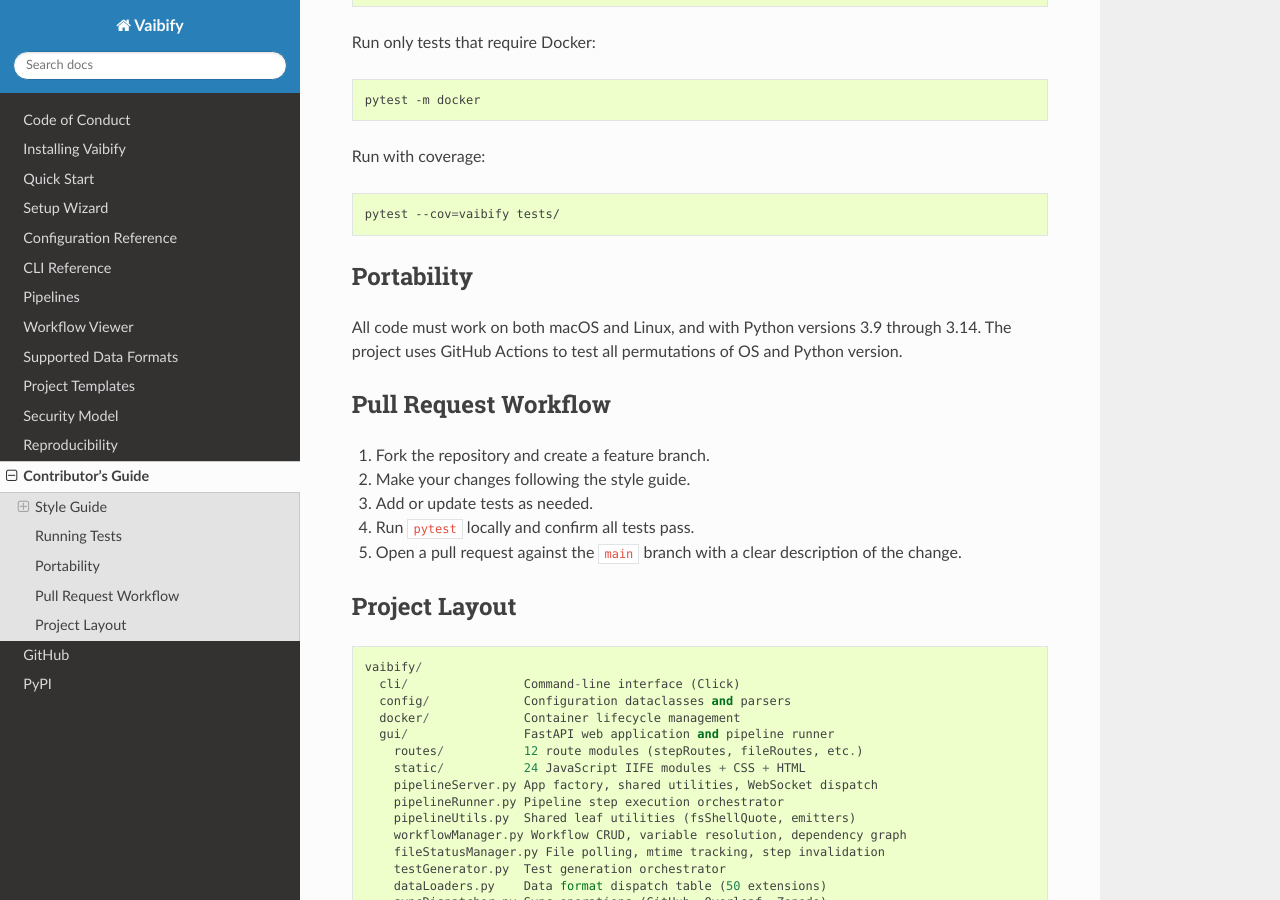
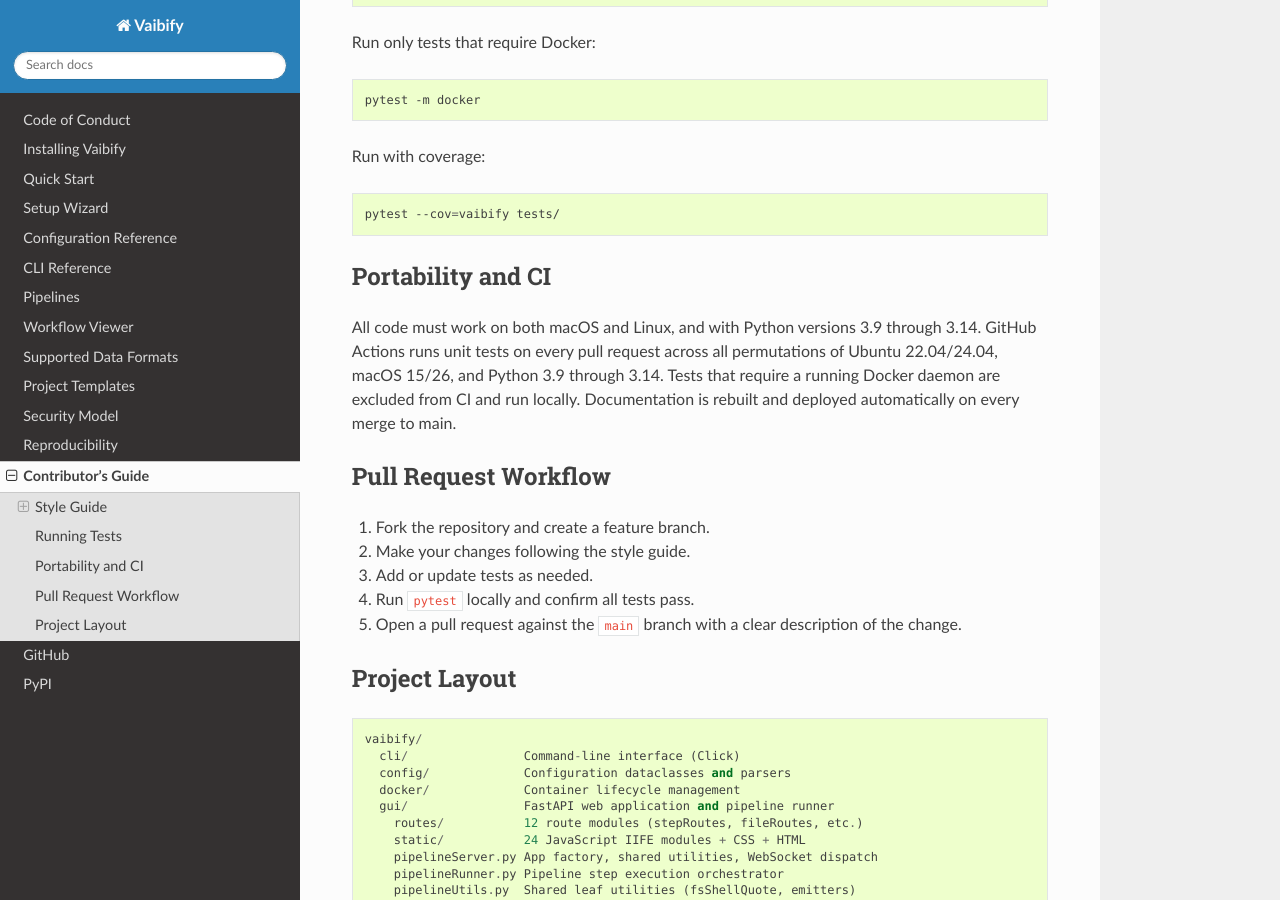
Before and after one commit to RoryBarnes/vaibify, a Sphinx documentation site: the page built from docs/developers.md, in a window 1280 px wide and 900 px high, scrolled down 1040 px. Built offline with Sphinx 7.4.7 and the Read the Docs theme 3.1.0, drawn with Linux system fonts in a browser that asks for light colours.

Commit message:
Trim README to intro + quick start, move details to docs
Removed CLI Commands, Resources, Code Integrity, Community, and
Requirements sections from README — all are already covered in the
Sphinx docs (cli.md, developers.md, install.md). Added CI matrix
details (OS/Python permutations) to developers.md Portability section.
README now ends after Quick Start with a link to the full docs.

Co-Authored-By: Claude Opus 4.6 (1M context) <noreply@anthropic.com>

````diff
--- a/docs/developers.md
+++ b/docs/developers.md
@@ -53,11 +53,14 @@ Run with coverage:
 pytest --cov=vaibify tests/
 ```
 
-## Portability
+## Portability and CI
 
 All code must work on both macOS and Linux, and with Python versions
-3.9 through 3.14. The project uses GitHub Actions to test all permutations
-of OS and Python version.
+3.9 through 3.14. GitHub Actions runs unit tests on every pull request
+across all permutations of Ubuntu 22.04/24.04, macOS 15/26, and
+Python 3.9 through 3.14. Tests that require a running Docker daemon
+are excluded from CI and run locally. Documentation is rebuilt and
+deployed automatically on every merge to main.
 
 ## Pull Request Workflow
 
````
Also changed, not shown: README.md (+3 -44 lines).
